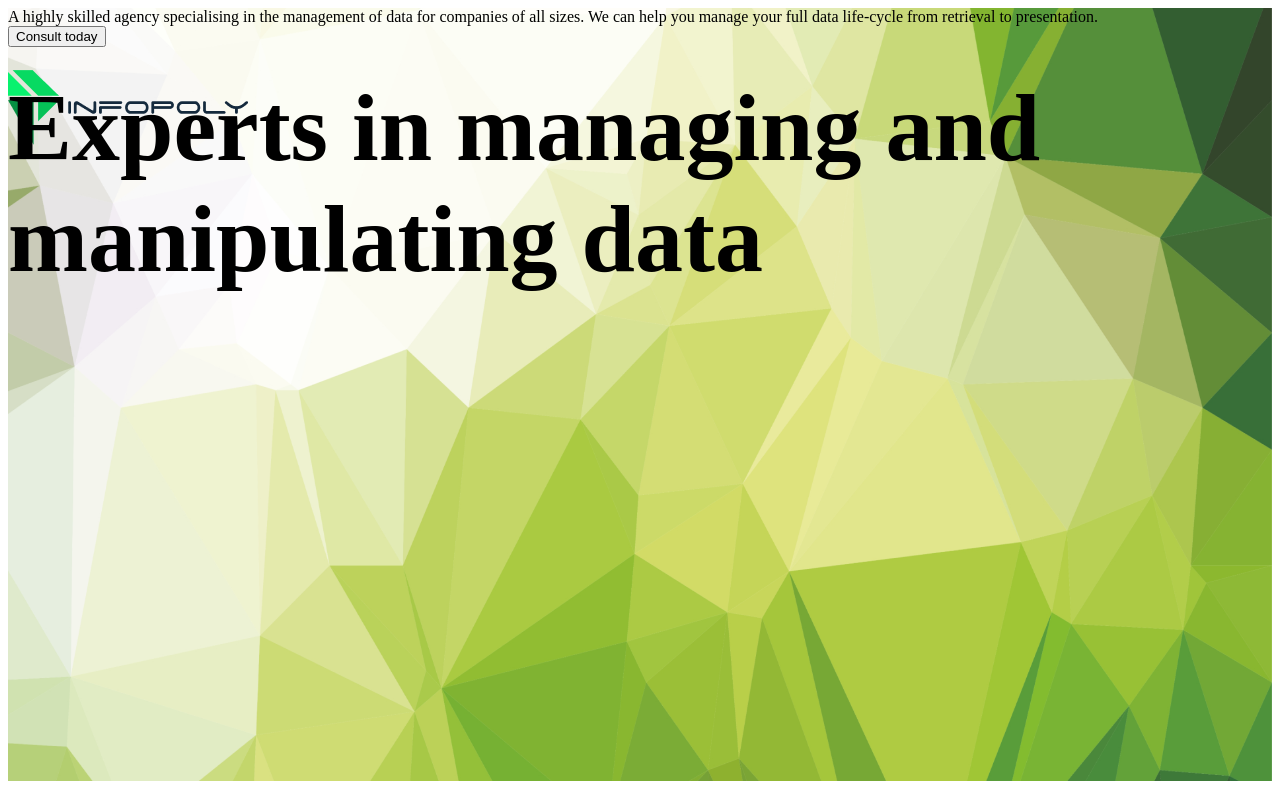
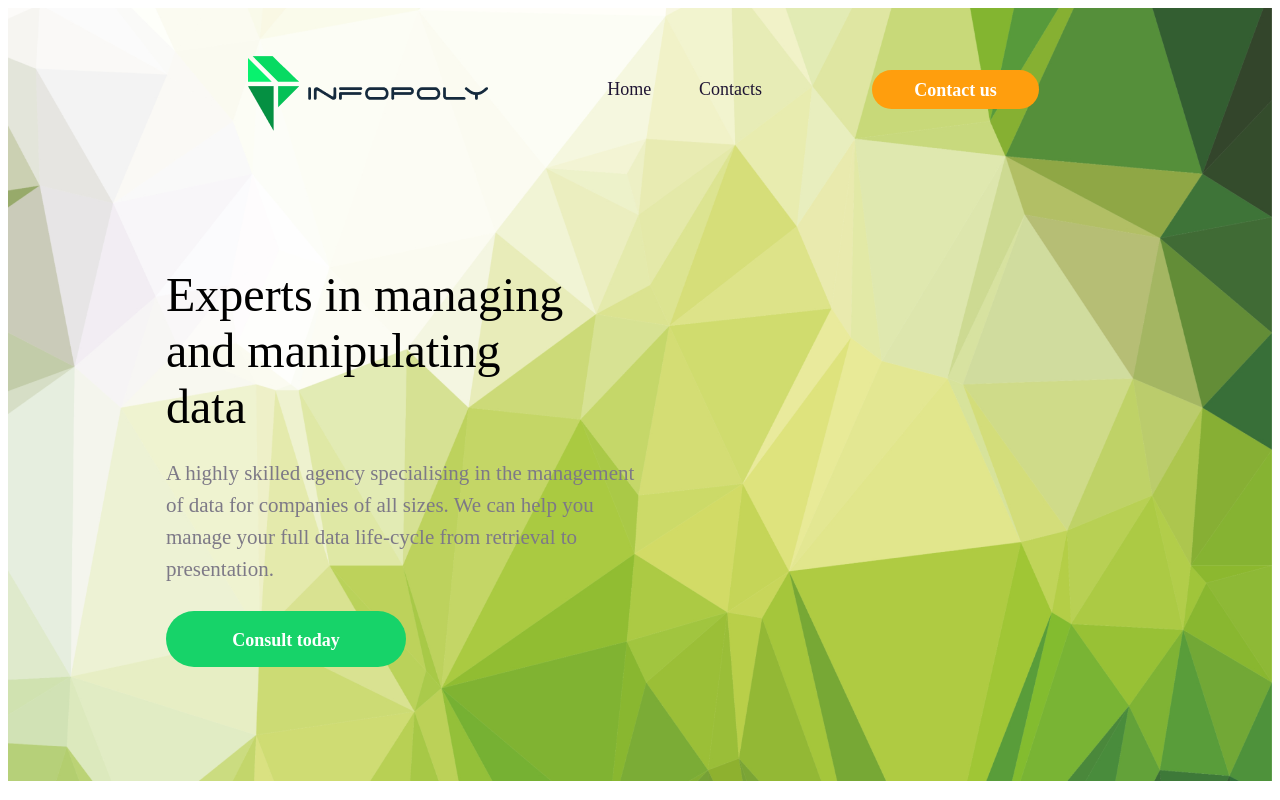
Before and after one commit to KaterynaHruvman/Infopoly, a React (Create React App) app: page / in a window 1280 px wide. Built offline with nearby package versions, Linux system fonts and the light colour scheme.

Commit message:
header comleted

```diff
--- /dev/null
+++ b/src/App.css
@@ -0,0 +1,4 @@
+button{
+    border: none;
+    cursor: pointer;
+}
--- a/src/App.js
+++ b/src/App.js
@@ -1,4 +1,5 @@
 import Header from "./components/Header/Header";
+import './App.css'
 function App() {
   return (
     <div className="App">
--- a/src/components/Header/Header.js
+++ b/src/components/Header/Header.js
@@ -8,22 +8,24 @@ const Header = () => {
       <img src={background} className={styles.background} alt={"background"} />
       <div className={styles.topbar}>
         <img src={logo} className={styles.logo} alt={"logo"} />
-        <div className={styles.headermenu}></div>
+        <div className={styles.headermenu}>
+          <div className={styles.headermenuNav}>Home</div>
+          <div className={styles.headermenuNav}>Contacts</div>
+          <button className={styles.headermenuBtn}>Contact us</button>
+        </div>
       </div>
 
-      <div className={styles.title}>
+      <div className={styles.infoContainer}>
         <h1 className={styles.text}>
           Experts in managing and manipulating data
         </h1>
-      </div>
-      <div>
         <span className={styles.description}>
           A highly skilled agency specialising in the management of data for
           companies of all sizes. We can help you manage your full data
           life-cycle from retrieval to presentation.
         </span>
+        <button className={styles.infoBtn}>Consult today</button>
       </div>
-      <button className={styles.buttonheader}>Consult today</button>
     </div>
   );
 };
--- a/src/components/Header/Header.module.css
+++ b/src/components/Header/Header.module.css
@@ -7,23 +7,96 @@
   width: 100%;
   position: absolute;
   z-index: -5;
+
 }
 .logo {
-  position: absolute;
+height: 77px;
+width: 240px;
+margin-left: 240px;
+margin-top: 47px;
+border-radius: 0px;
 
-  top: 61px;
 }
-.title {
-  position: absolute;
+.topbar{
+  display: flex;
+  justify-content: space-between;
+}
+.headermenu{
+  display: flex;
+  margin-right: 233px;
+  margin-top: 62.09px;
+}
+.headermenuNav{
+  margin-left: 47.8px;
+  height: 23px;
+margin-top: 8px;
+font-family: 'Mulish';
+font-size: 18px;
+font-weight: 400;
+line-height: 23px;
+letter-spacing: 0em;
+color: #1F1534;
+}
+.headermenuNav:hover{
+  color: #1F1534;
+  font-weight: 700;
+}
+.headermenuBtn{
+  margin-left: 110px;
+  height: 38.96666717529297px;
+width: 167px;
+border-radius: 55px;
+background-color: #FF9E0D;
+color: white;
+font-family: 'Mulish';
+font-size: 18px;
+font-weight: 700;
+line-height: 38px;
+letter-spacing: 0em;
+text-align: center;
+}
 
+.infoContainer{
+  display: flex;
+  flex-direction: column;
+  width: 534px;
+  margin-top: 135px;
+  margin-left: 12.5%;
+}
+.text {
   font-family: "Mulish";
   font-style: normal;
-  font-weight: 700;
+  font-weight: 500;
   font-size: 48px;
+  color: #000000;
+  line-height: 56px;
+  width: 420px;
+  margin: 0;
+}
+.description {
+  margin: 0;
+  margin-top: 22px;
+  margin-bottom: 26px;
+  font-family: 'Mulish';
+font-size: 21px;
+font-weight: 300;
+line-height: 32px;
+letter-spacing: 0em;
+text-align: left;
+color: #7D7987;
+width: 480px;
+}
 
-  /* or 117% */
-
-  color: #000000;
-
-  mix-blend-mode: normal;
+.infoBtn{
+  height: 56px;
+width: 240px;
+border-radius: 55px;
+background-color: #17D369;
+font-family: 'Mulish';
+font-size: 18px;
+font-weight: 700;
+line-height: 56px;
+letter-spacing: 0em;
+text-align: center;
+color: white;
 }
```
